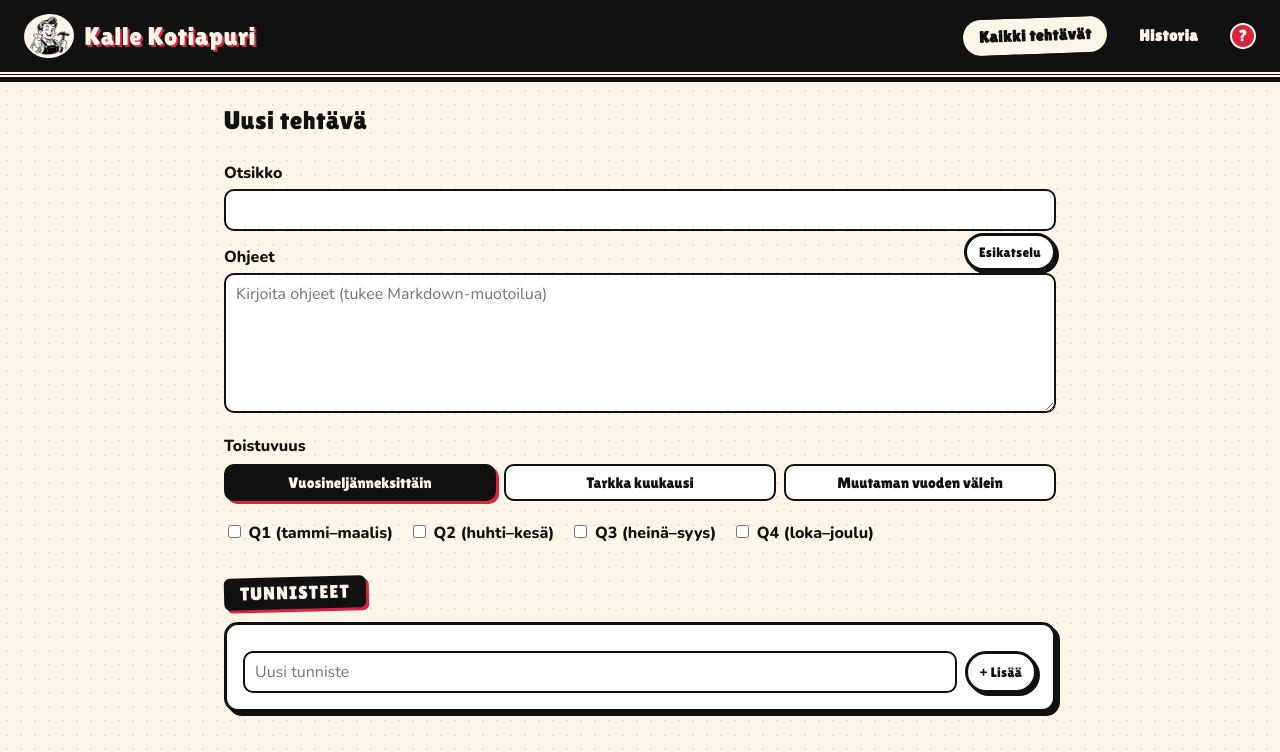
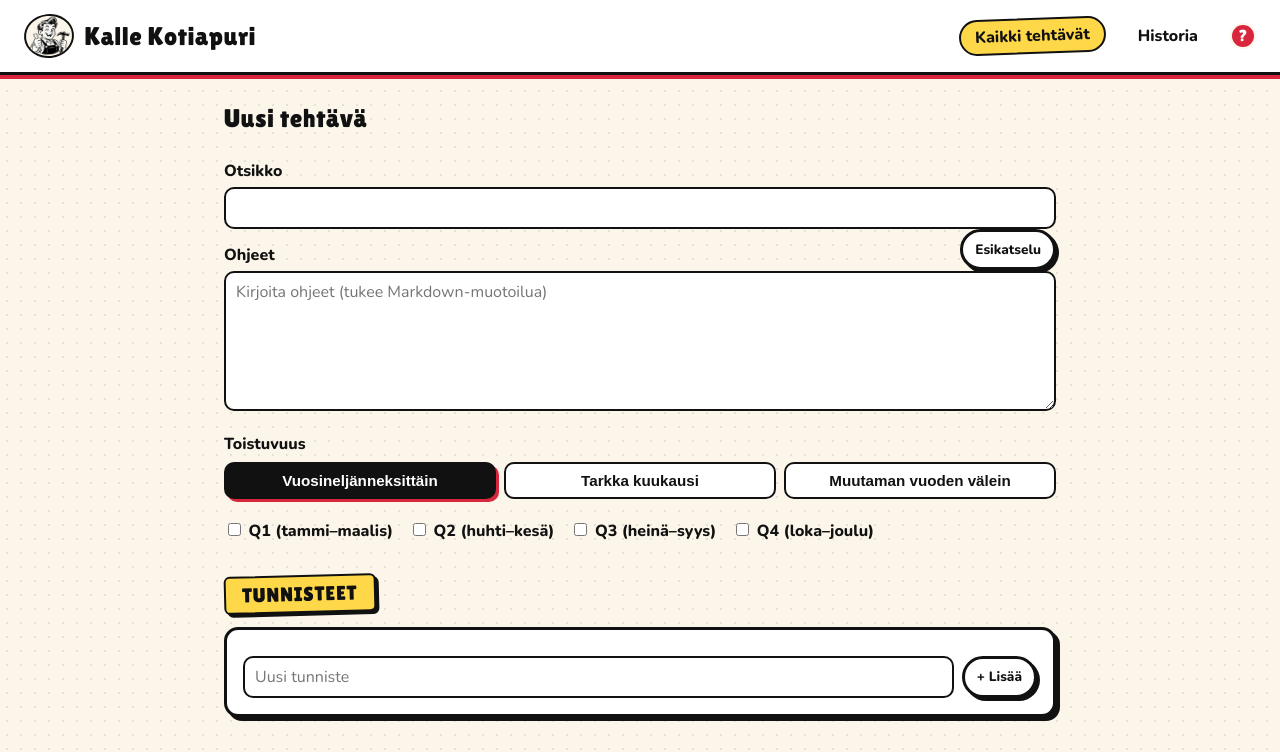
Before and after one commit to Osaurn/home-hub, a website: page public/task-form.html in a window 1280 px wide. Shown: the top 752 px of the page. Drawn offline with Linux system fonts and the light colour scheme; no server answers.

Commit message:
Light header and more readable fonts: display font only for large titles
Co-Authored-By: Claude Sonnet 5.5 <noreply@anthropic.com>

```diff
--- a/public/css/style.css
+++ b/public/css/style.css
@@ -48,10 +48,15 @@ body {
   overflow-x: hidden;
 }
 
-h1, h2, h3, .btn, .badge, .section-title, .tag-pill, .tag-chip, .card-title {
+h1, h2, .section-title {
   font-family: var(--font-display);
   font-weight: 400;
   letter-spacing: 0.02em;
+}
+
+h3, .btn, .badge, .tag-pill, .tag-chip, .card-title {
+  font-family: var(--font-body);
+  font-weight: 800;
 }
 
 header.site {
@@ -59,16 +64,15 @@ header.site {
   align-items: center;
   justify-content: space-between;
   padding: 14px 24px;
-  background: var(--ink);
-  color: var(--bg);
-  border-bottom: 5px double var(--bg);
-  box-shadow: 0 5px 0 var(--ink);
+  background: var(--surface);
+  color: var(--ink);
+  border-bottom: var(--stroke) solid var(--ink);
+  box-shadow: 0 4px 0 var(--accent);
 }
 
 header.site h1 {
   font-size: 1.6rem;
   margin: 0;
-  text-shadow: 2px 2px 0 var(--accent);
 }
 
 .brand {
@@ -83,7 +87,7 @@ header.site h1 {
   width: auto;
   margin-right: 10px;
   background: var(--bg);
-  border: 2px solid var(--bg);
+  border: 2px solid var(--ink);
   border-radius: 50%;
   transform: rotate(-6deg);
   transition: transform 0.2s;
@@ -179,10 +183,9 @@ header.site nav {
 }
 
 header.site nav a {
-  color: var(--bg);
+  color: var(--ink);
   text-decoration: none;
-  font-family: var(--font-display);
-  letter-spacing: 0.03em;
+  font-weight: 800;
   padding: 4px 14px;
   border: 2px solid transparent;
   border-radius: 999px;
@@ -191,8 +194,8 @@ header.site nav a {
 
 header.site nav a:hover,
 header.site nav a.active {
-  background: var(--bg);
-  color: var(--ink);
+  background: #ffd84a;
+  border-color: var(--ink);
   transform: rotate(-2deg);
 }
 
@@ -266,7 +269,7 @@ main a:not(.btn):hover { background: #ffd84a; }
   padding: 10px 18px;
   min-height: 44px;
   border-radius: 999px;
-  font-size: 1.02rem;
+  font-size: 1rem;
   cursor: pointer;
   text-decoration: none;
   box-sizing: border-box;
@@ -302,16 +305,17 @@ main a:not(.btn):hover { background: #ffd84a; }
 
 .section-title {
   display: inline-block;
-  font-size: 1.15rem;
+  font-size: 1.25rem;
   text-transform: uppercase;
-  letter-spacing: 0.06em;
-  color: var(--bg);
-  background: var(--ink);
+  letter-spacing: 0.04em;
+  color: var(--ink);
+  background: #ffd84a;
+  border: 2px solid var(--ink);
   padding: 2px 16px;
   margin: 28px 0 14px;
   border-radius: 6px;
   transform: rotate(-1.5deg);
-  box-shadow: 3px 3px 0 var(--accent);
+  box-shadow: 3px 3px 0 var(--ink);
 }
 
 .clock-wrap {
@@ -391,7 +395,7 @@ main a:not(.btn):hover { background: #ffd84a; }
 .help-close:hover { background: var(--accent); color: #fff; }
 
 .help-content h2 { margin-top: 0; }
-.help-content h3 { margin: 20px 0 6px; font-size: 1.15rem; color: var(--accent); }
+.help-content h3 { margin: 20px 0 6px; font-size: 1.1rem; color: var(--ink); text-decoration: underline; text-decoration-color: var(--accent); text-decoration-thickness: 3px; text-underline-offset: 3px; }
 .help-content p { margin: 6px 0; }
 .help-content ul { margin: 6px 0; padding-left: 20px; }
 .help-content li { margin-bottom: 4px; }
@@ -484,14 +488,14 @@ form.task-form textarea { min-height: 140px; resize: vertical; }
   background: var(--surface);
   border-radius: 10px;
   cursor: pointer;
-  font-family: var(--font-display);
+  font-weight: 800;
   font-size: 0.95rem;
   color: var(--ink);
 }
 
 .recurrence-toggle button.active {
   background: var(--ink);
-  color: var(--bg);
+  color: #fff;
   box-shadow: 3px 3px 0 var(--accent);
 }
 
@@ -620,7 +624,7 @@ form.task-form textarea { min-height: 140px; resize: vertical; }
 
 .tag-chip.active {
   background: var(--ink);
-  color: var(--bg);
+  color: #fff;
   box-shadow: 3px 3px 0 var(--accent);
 }
 
--- a/public/task-form.html
+++ b/public/task-form.html
@@ -6,7 +6,7 @@
   <title>Tehtävä — Kalle Kotiapuri</title>
   <link rel="icon" type="image/png" href="favicon.png" />
   <link rel="apple-touch-icon" href="favicon.png" />
-  <meta name="theme-color" content="#111111" />
+  <meta name="theme-color" content="#ffffff" />
   <link rel="preload" href="fonts/LilitaOne-latin.woff2" as="font" type="font/woff2" crossorigin />
   <link rel="stylesheet" href="css/style.css" />
 </head>
```
Also changed, not shown: public/history.html (+1 -1 lines), public/index.html (+1 -1 lines), public/js/clock.js (+4 -4 lines), public/tasks.html (+1 -1 lines).
